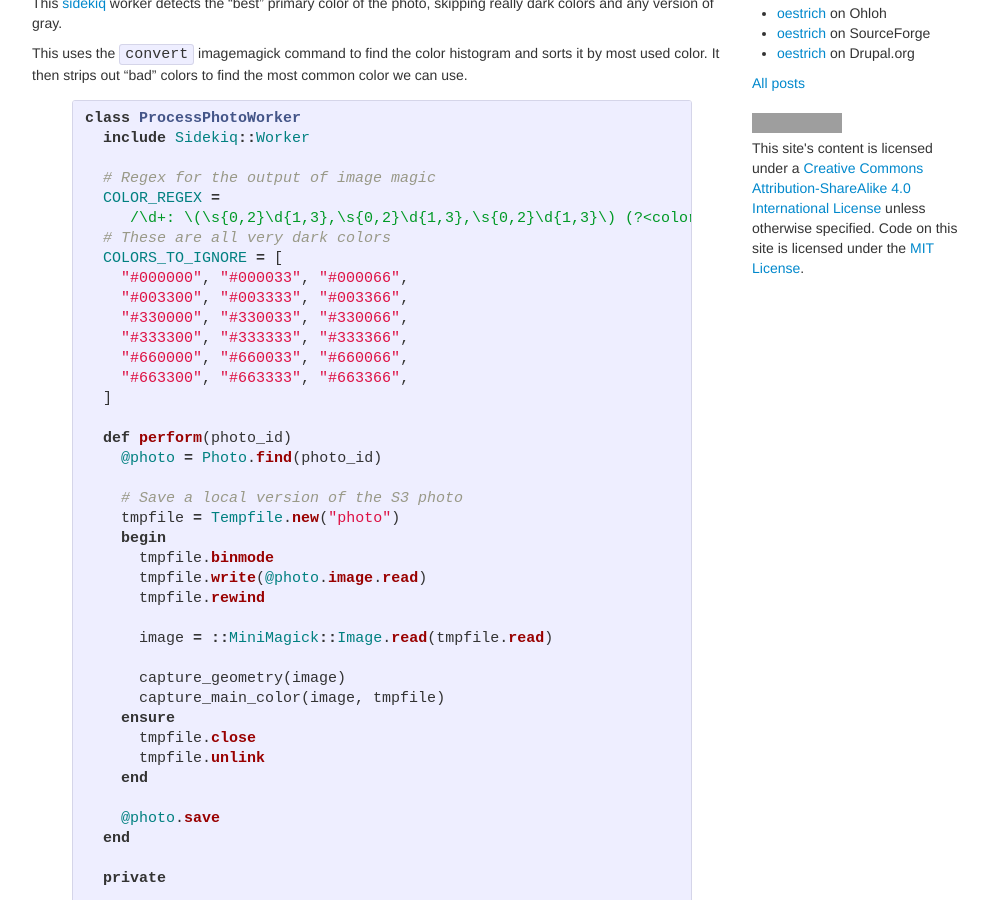
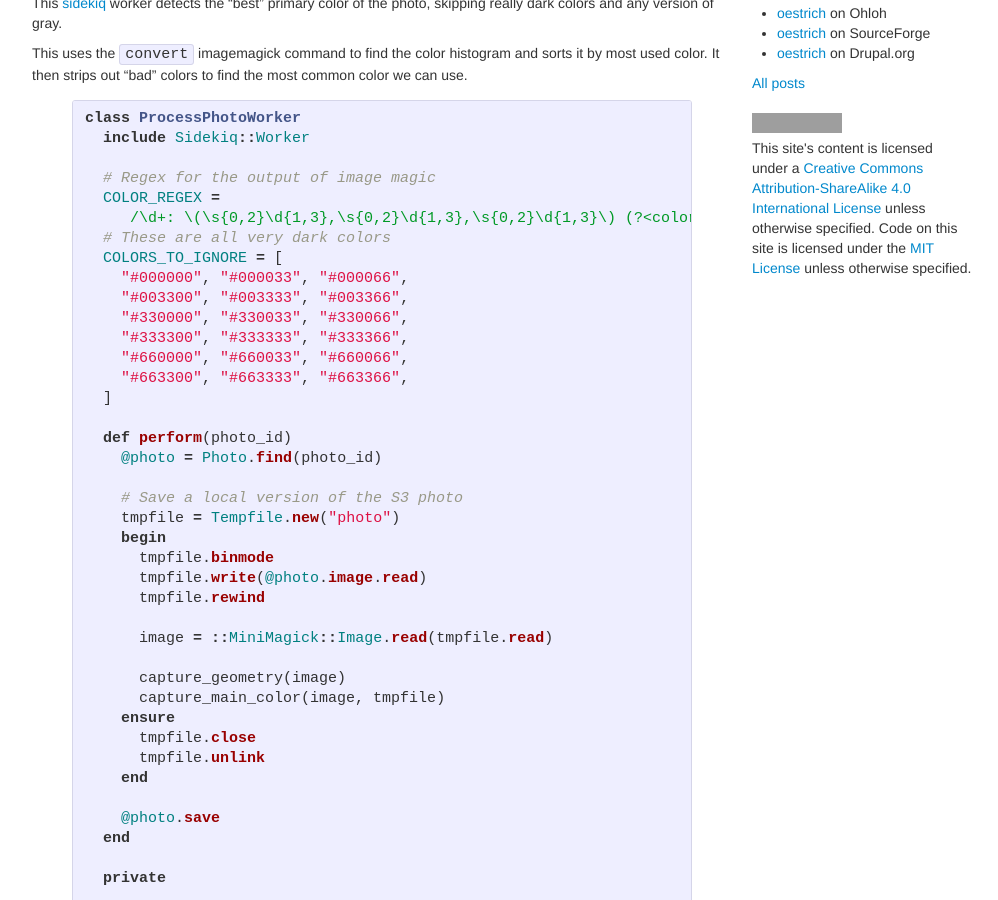
Before and after one commit to oestrich/blog.oestrich.org, a Jekyll site: the page built from index.html, in a window 1280 px wide and 900 px high, scrolled down 357 px. Shown: the whole window, without its empty margins (138-1136 px from the left). Built offline with Jekyll 4.4.1, drawn with Linux system fonts in a browser that asks for light colours; the list of posts is cut into pages by our own code; grey boxes are pictures that could not be loaded.

Commit message:
Add same otherwise specifed clause to code license

```diff
--- a/_layouts/default.html
+++ b/_layouts/default.html
@@ -59,7 +59,7 @@
             </a>
             <br />
             This site's content is licensed under a <a rel="license" href="http://creativecommons.org/licenses/by-sa/4.0/">Creative Commons Attribution-ShareAlike 4.0 International License</a> unless otherwise specified.
-            Code on this site is licensed under the <a href="/LICENSE.txt">MIT License</a>.
+            Code on this site is licensed under the <a href="/LICENSE.txt">MIT License</a> unless otherwise specified.
           </div>
         </div>
       </div>
```
